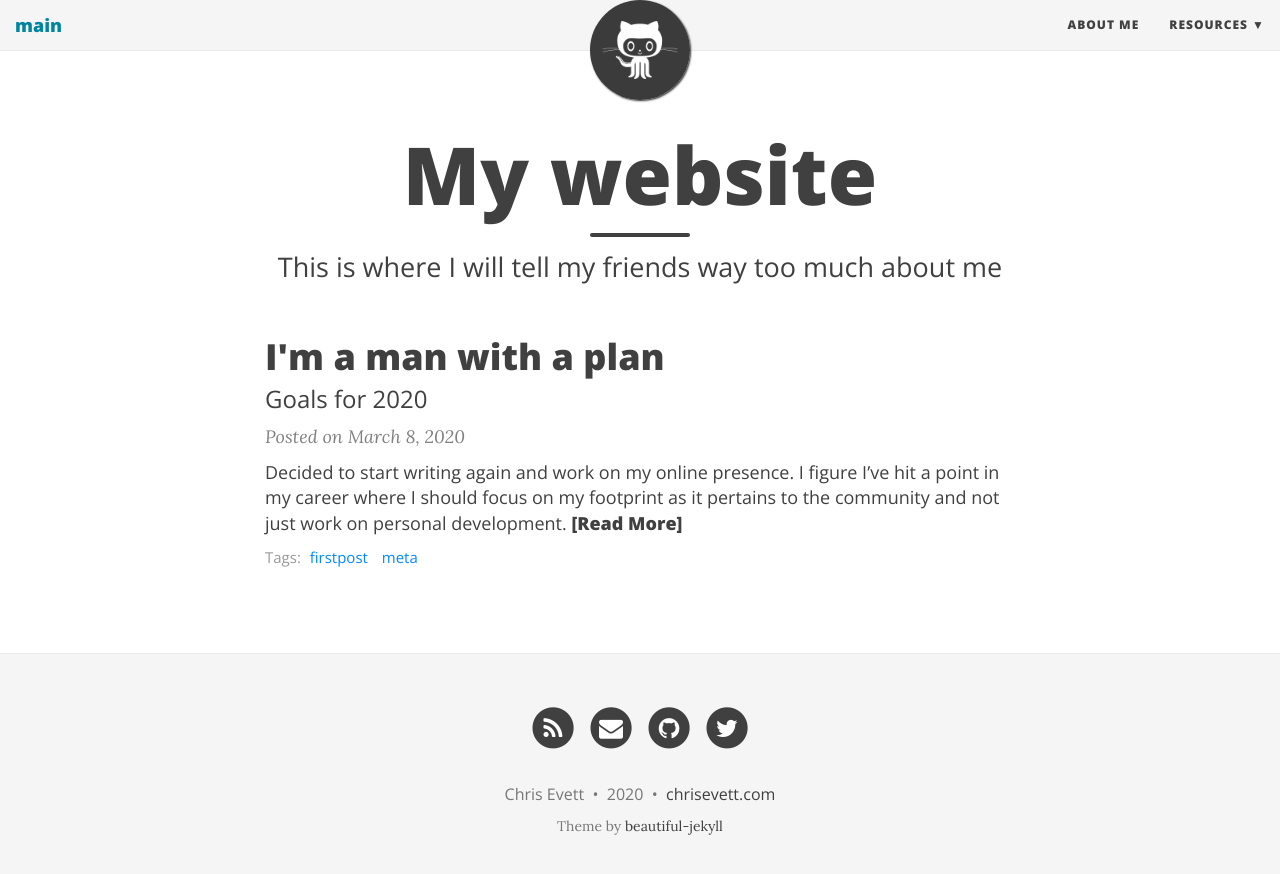
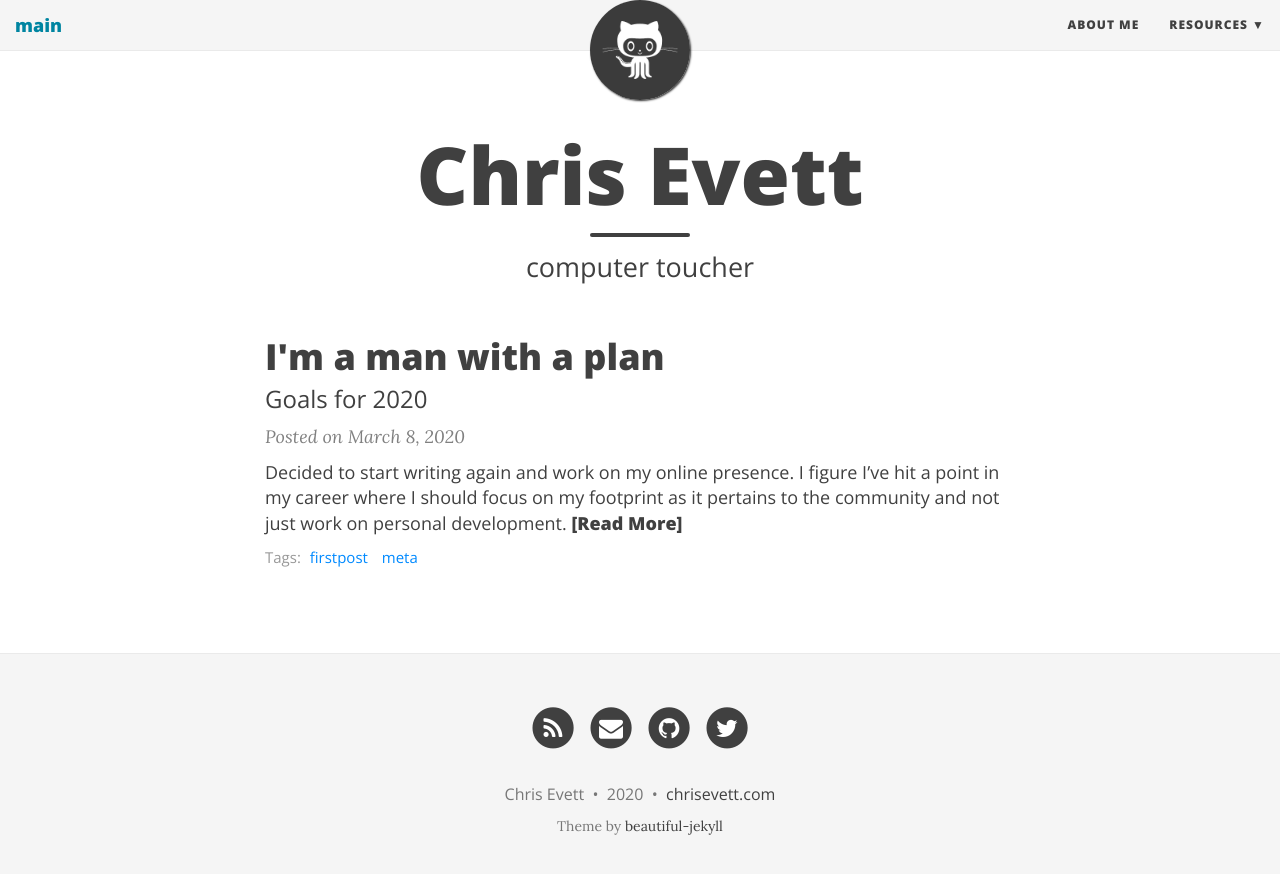
Before and after one commit to chrisevett/chrisevett.github.io, a Jekyll site: the page built from index.html, in a window 1280 px wide. Shown: the top 874 px of the page. Built offline with Jekyll 4.4.1, drawn with Linux system fonts in a browser that asks for light colours; nearby versions of some CDN libraries; the list of posts is cut into pages by our own code.

Commit message:
computer toucher

```diff
--- a/index.html
+++ b/index.html
@@ -1,7 +1,7 @@
 ---
 layout: page
-title: My website
-subtitle: This is where I will tell my friends way too much about me
+title: Chris Evett
+subtitle: computer toucher
 use-site-title: true
 ---
 
```
